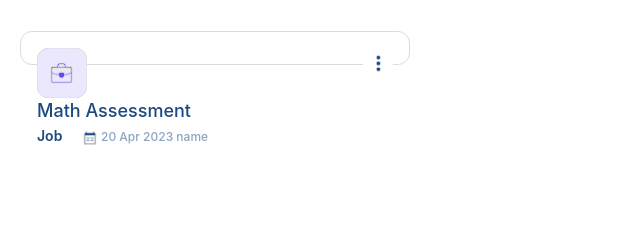
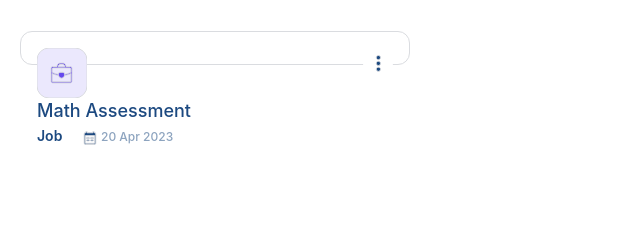
Before and after one commit to shaikhjunaid775/Unstop, a plain HTML site: page index.html in a window 1280 px wide. Shown: the part 309-554 px from the top of the page, 591-1231 px from the left. Drawn offline with nearby package versions, Linux system fonts and the light colour scheme.

Commit message:
second commit

```diff
--- a/index.html
+++ b/index.html
@@ -336,7 +336,7 @@
                                                                     </defs>
                                                                   </svg>
                                                             </div>
-                                                            <span>20 Apr 2023 name</span>
+                                                            <span>20 Apr 2023</span>
                                                         </div>
                                                     </div>
                                                 </div>
```
